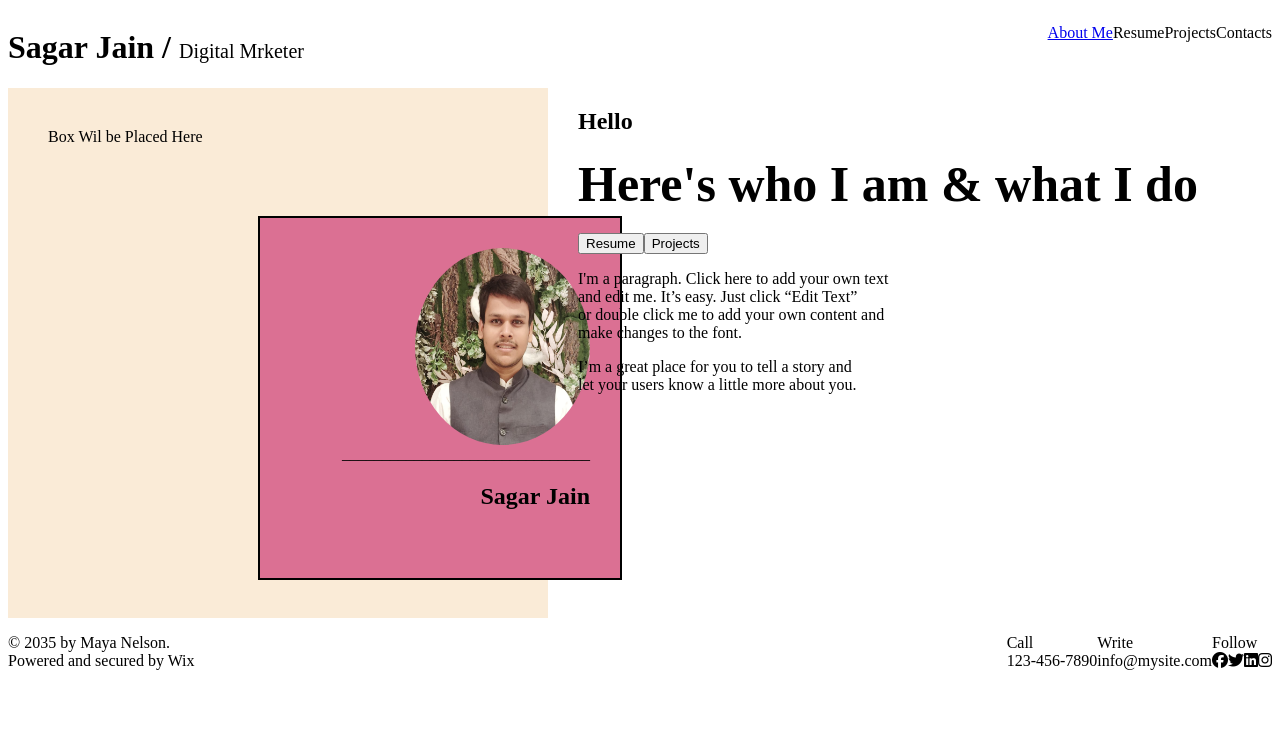
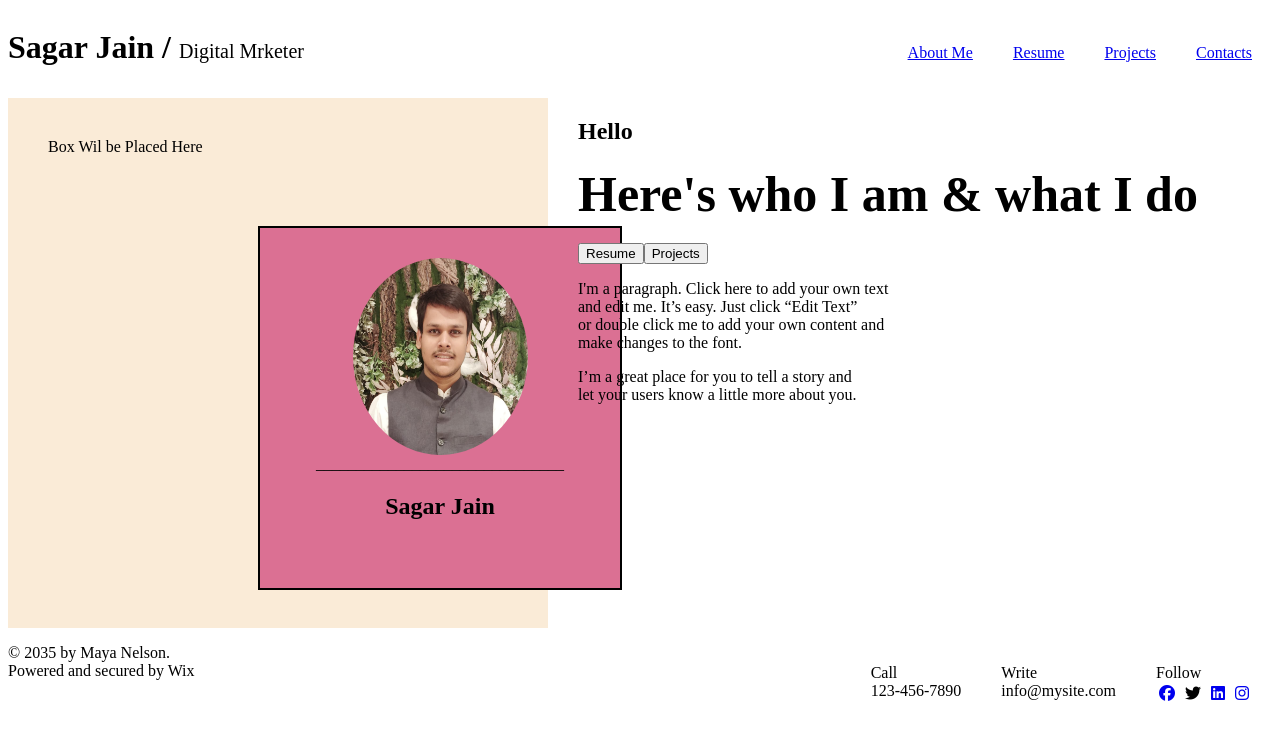
Before and after one commit to SagarJain-204/sagar_resume, a plain HTML site: page index.html in a window 1280 px wide. Drawn offline with Linux system fonts and the light colour scheme.

Commit message:
New Update

```diff
--- a/index.html
+++ b/index.html
@@ -10,12 +10,10 @@
 
     </div>
         <ul class="navbar-list">
-
-
             <li><a href="aboutus.html">About Me</a></li>
-            <li>Resume</li>
-            <li>Projects</li>
-            <li>Contacts</li>
+            <li><a href="resume.html">Resume</a></li>
+            <li><a href="project.html">Projects</a></li>
+            <li><a href="contact.html">Contacts</a></li>
         </ul>
     </div>
     <div class="content">
@@ -83,7 +81,11 @@
 <ul class = "footer-list">
     <li>Call<br>123-456-7890</li>
     <li>Write<br>info@mysite.com</li>
-    <li>Follow<br><i class="fa-brands fa-facebook"></i><i class="fa-brands fa-twitter"></i><i class="fa-brands fa-linkedin"></i><i class="fa-brands fa-instagram"></i></li>
+    <li>Follow<br>
+    <a href="https://www.facebook.com/share/1BcrkapSLU/" target="blank"><i class="fa-brands fa-facebook"></i></a>
+    <i class="fa-brands fa-twitter"></i>
+    <a href="https://www.linkedin.com/in/sagar-jain-012b8b281?utm_source=share&utm_campaign=share_via&utm_content=profile&utm_medium=android_app" target="blank"><i class="fa-brands fa-linkedin"></i></a>
+    <a href="https://www.instagram.com/sagar_jain204?igsh=MW01NnJzbHN1ZXdydg==" target="blank"><i class="fa-brands fa-instagram"></i></a></li>
 </ul>
 
 </div>
--- a/style.css
+++ b/style.css
@@ -5,7 +5,6 @@
 .navbar-list{
     display:flex;
     list-style-type: none;
-    justify-content:space-between;
 }
 .logo{
 
@@ -62,5 +61,12 @@ padding: 30px;
 border:2px solid black;
 display:flex;
 flex-direction: column;
-align-items: flex-end;
+align-items: center;
 }
+li{
+
+    margin: 20px;
+}
+i{
+    margin: 3px;
+}
```
Also changed, not shown: contact.css (added, +8 -0 lines), contact.html (added, +13 -0 lines), project.css (added, +8 -0 lines), project.html (added, +13 -0 lines), resume.css (added, +8 -0 lines), resume.html (added, +13 -0 lines).
